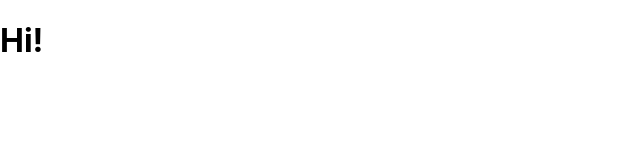
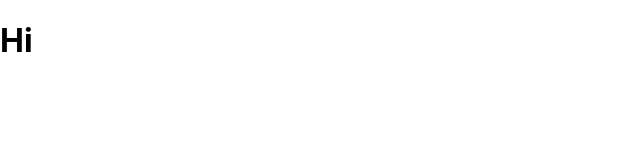
Before and after one commit to PratheekshaMohan/react-poc, a React (Create React App) app in the folder react-poc/: page / in a window 1280 px wide. Shown: the top 160 px of the page, without its empty margins (0-640 px from the left). Built offline with nearby package versions, Linux system fonts and the light colour scheme.

Commit message:
third test commit of Branch1

```diff
--- a/react-poc/src/App.js
+++ b/react-poc/src/App.js
@@ -4,7 +4,7 @@ import './App.css';
 function App() {
   return (
     <div>
-      <h1>Hi!</h1>
+      <h1>Hi</h1>
     </div>
   );
 }
```
